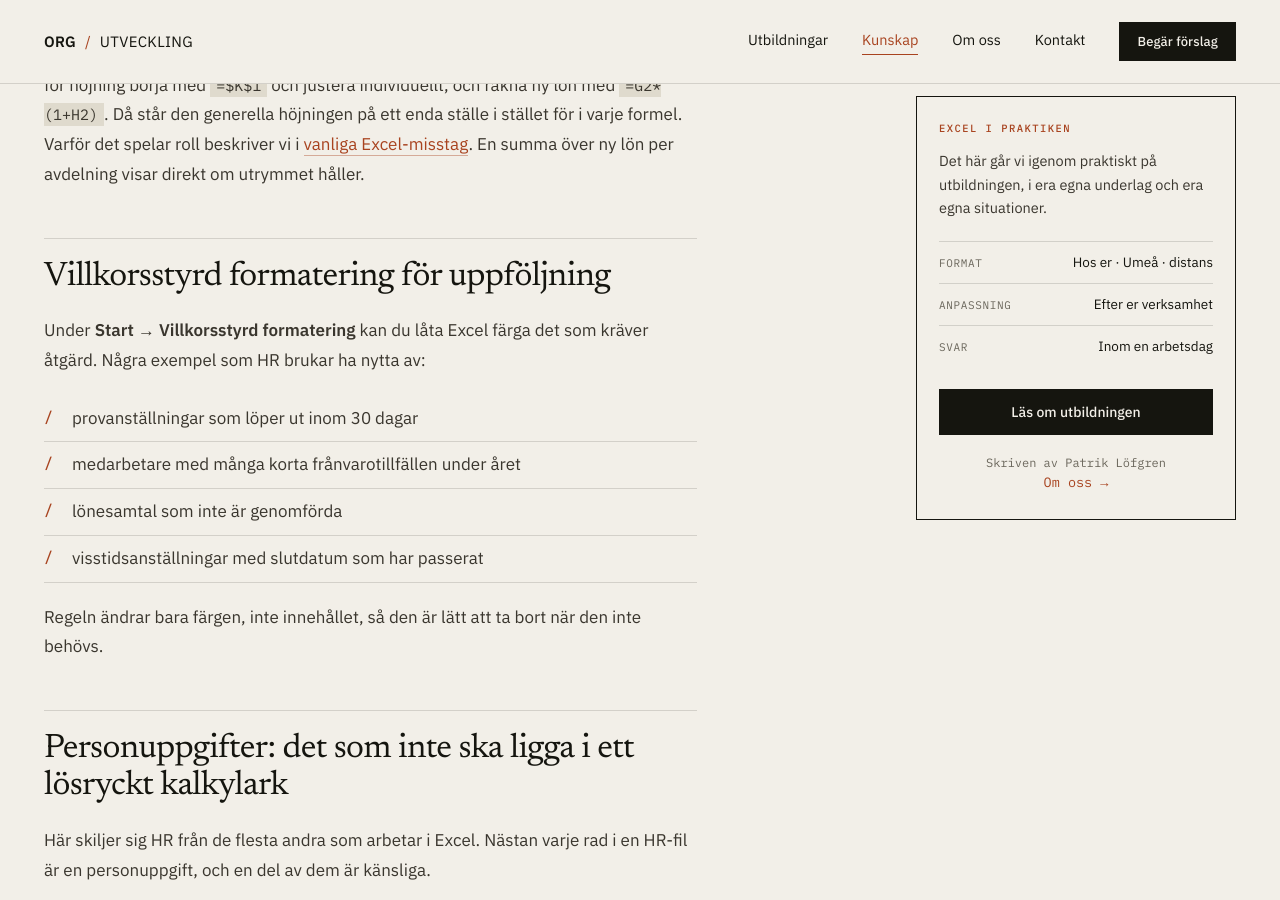
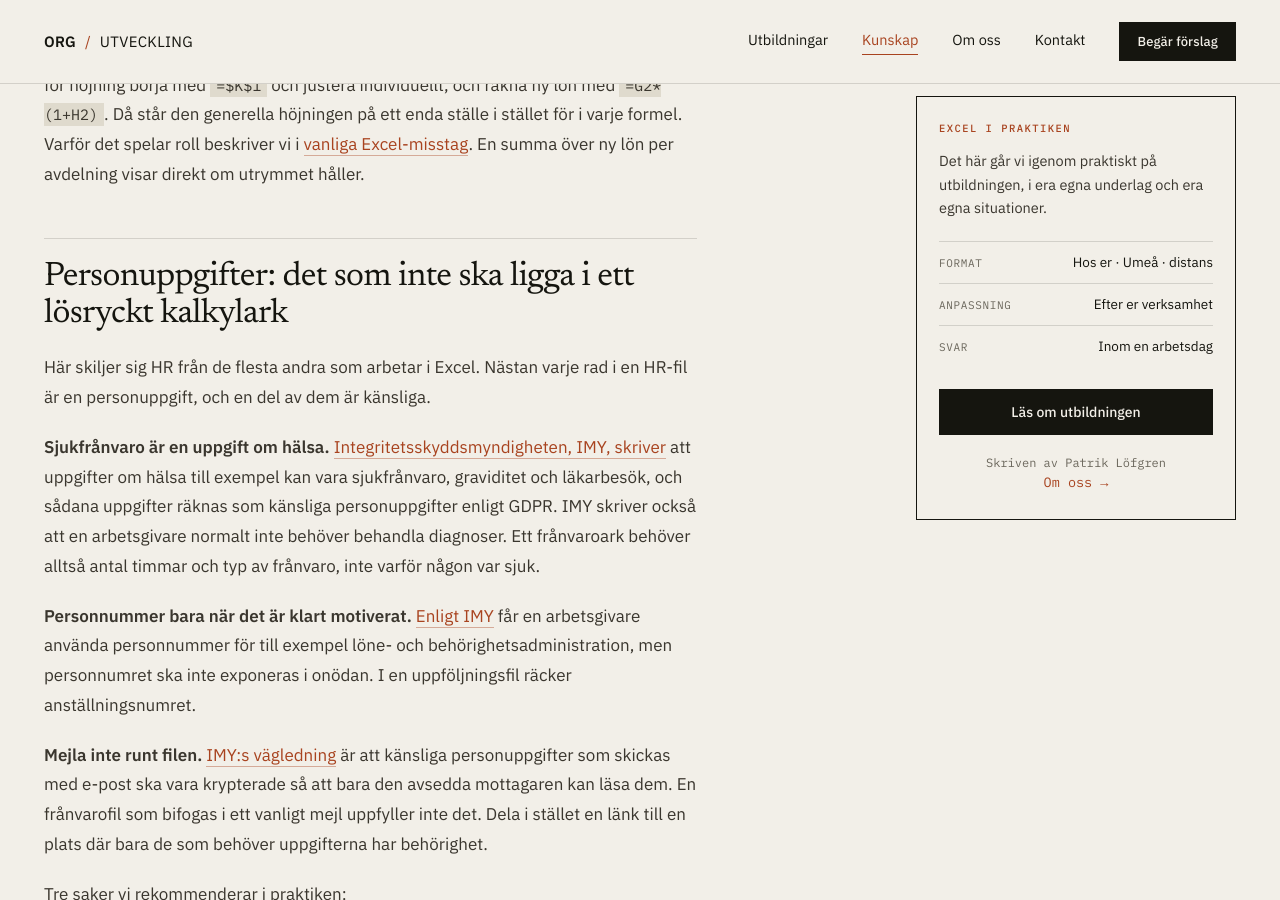
Before and after one commit to Elwyndaz/elwyndaz.github.io, a Jekyll site: the page built from _posts/2026-11-18-excel-for-hr.md, in a window 1280 px wide and 900 px high, scrolled down 2347 px. Built offline with Jekyll 4.4.1, drawn with Linux system fonts in a browser that asks for light colours.

Commit message:
hr: stryk avsnittet om villkorsstyrd formatering
Co-Authored-By: Claude Opus 5.5 <noreply@anthropic.com>

```diff
--- a/_posts/2026-11-18-excel-for-hr.md
+++ b/_posts/2026-11-18-excel-for-hr.md
@@ -43,17 +43,6 @@ En sak att tänka på: en pivottabell över en liten avdelning visar i praktiken
 
 Inför lönerevisionen lägger du till kolumner för föreslagen höjning i procent och ny lön. Lägg en generell höjning i en egen cell högst upp, till exempel K1. Låt kolumnen för höjning börja med `=$K$1` och justera individuellt, och räkna ny lön med `=G2*(1+H2)`. Då står den generella höjningen på ett enda ställe i stället för i varje formel. Varför det spelar roll beskriver vi i [vanliga Excel-misstag](/2026/06/14/vanliga-excel-misstag.html). En summa över ny lön per avdelning visar direkt om utrymmet håller.
 
-## Villkorsstyrd formatering för uppföljning
-
-Under **Start → Villkorsstyrd formatering** kan du låta Excel färga det som kräver åtgärd. Några exempel som HR brukar ha nytta av:
-
-- provanställningar som löper ut inom 30 dagar
-- medarbetare med många korta frånvarotillfällen under året
-- lönesamtal som inte är genomförda
-- visstidsanställningar med slutdatum som har passerat
-
-Regeln ändrar bara färgen, inte innehållet, så den är lätt att ta bort när den inte behövs.
-
 ## Personuppgifter: det som inte ska ligga i ett lösryckt kalkylark
 
 Här skiljer sig HR från de flesta andra som arbetar i Excel. Nästan varje rad i en HR-fil är en personuppgift, och en del av dem är känsliga.
```
